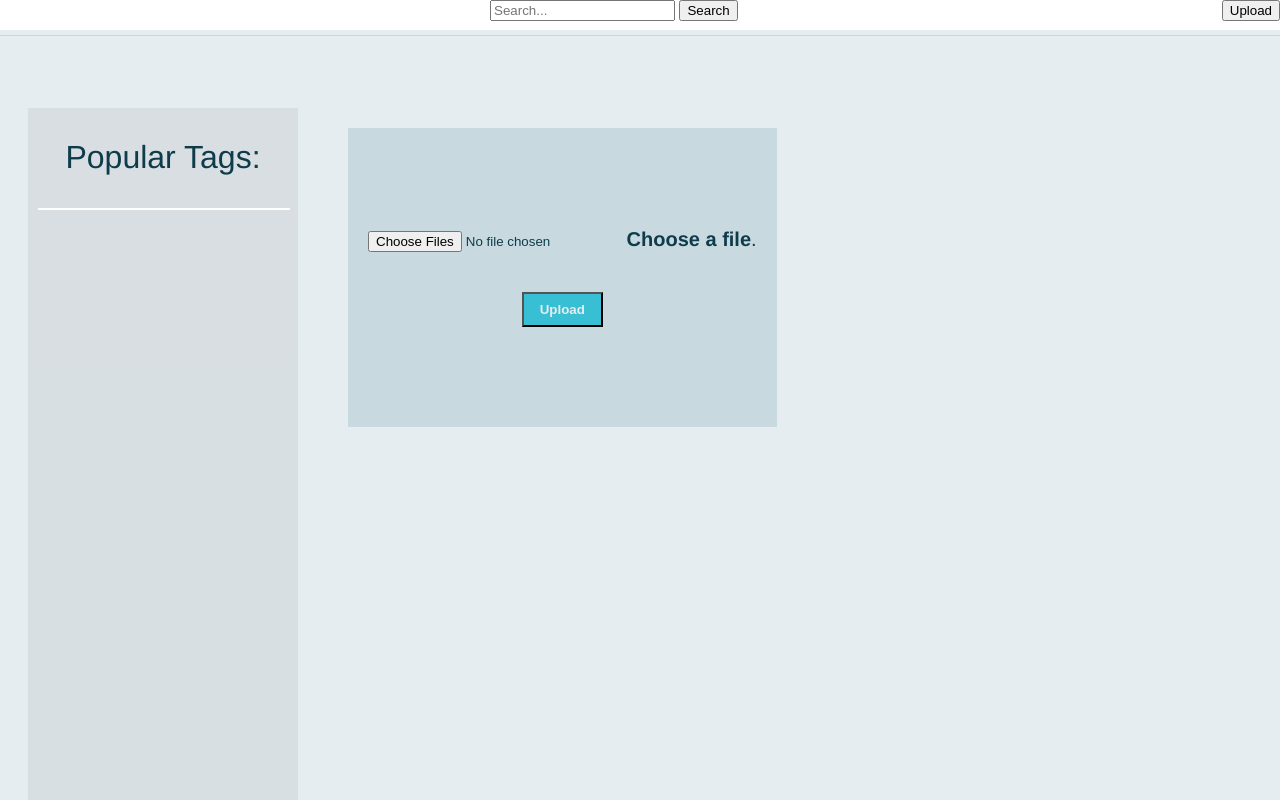
After one commit to ashleyswinning/pinmages, a Python web app: template pinmages/templates/jinja2/imageupload.html in a window 1280 px wide. The commit adds this page. Run offline with Jinja, Linux system fonts and the light colour scheme; the template is opened without the code that fills it, so the values that code supplies are empty.

Commit message:
imageuploader created

```diff
--- /dev/null
+++ b/pinmages/static/formupload.css
@@ -0,0 +1,257 @@
+
+		html
+		{
+		}
+			body
+			{
+				font-family: Roboto, sans-serif;
+				color: #0f3c4b;
+				background-color: #e5edf1;
+				padding: 5rem 1.25rem; /* 80 20 */
+			}
+
+
+ .sidebar {
+   position: fixed;
+   margin-top: 20px;
+   width: 200px;
+   height: 100%;
+ }
+
+ .header {
+   width: 100%;
+   height: 30px;
+   position: fixed;
+   top: 0;
+   left: 0;
+   background-color: #fff;
+   z-index: 1
+ }
+
+ .content {
+   margin-top: 20px;
+   margin-left: 300px;
+   height: 500px;
+   width: initial;
+   position: absolute;
+   overflow: auto;
+   z-index: 0;
+   padding: 20px;
+
+ }
+
+
+			.container
+			{
+				width: 100%;
+				max-width: 680px; /* 800 */
+				text-align: center;
+				margin: 0 auto;
+			}
+
+				.container h1
+				{
+					font-size: 42px;
+					font-weight: 300;
+					color: #0f3c4b;
+					margin-bottom: 40px;
+				}
+				.container h1 a:hover,
+				.container h1 a:focus
+				{
+					color: #39bfd3;
+				}
+
+				.container nav
+				{
+					margin-bottom: 40px;
+				}
+					.container nav a
+					{
+						border-bottom: 2px solid #c8dadf;
+						display: inline-block;
+						padding: 4px 8px;
+						margin: 0 5px;
+					}
+					.container nav a.is-selected
+					{
+						font-weight: 700;
+						color: #39bfd3;
+						border-bottom-color: currentColor;
+					}
+					.container nav a:not( .is-selected ):hover,
+					.container nav a:not( .is-selected ):focus
+					{
+						border-bottom-color: #0f3c4b;
+					}
+
+				.container footer
+				{
+					color: #92b0b3;
+					margin-top: 40px;
+				}
+					.container footer p + p
+					{
+						margin-top: 1em;
+					}
+					.container footer a:hover,
+					.container footer a:focus
+					{
+						color: #39bfd3;
+					}
+
+				.box
+				{
+					font-size: 1.25rem; /* 20 */
+					background-color: #c8dadf;
+					position: relative;
+					padding: 100px 20px;
+				}
+				.box.has-advanced-upload
+				{
+					outline: 2px dashed #92b0b3;
+					outline-offset: -10px;
+
+					-webkit-transition: outline-offset .15s ease-in-out, background-color .15s linear;
+					transition: outline-offset .15s ease-in-out, background-color .15s linear;
+				}
+				.box.is-dragover
+				{
+					outline-offset: -20px;
+					outline-color: #c8dadf;
+					background-color: #fff;
+				}
+					.box__dragndrop,
+					.box__icon
+					{
+						display: none;
+					}
+					.box.has-advanced-upload .box__dragndrop
+					{
+						display: inline;
+					}
+					.box.has-advanced-upload .box__icon
+					{
+						width: 100%;
+						height: 80px;
+						fill: #92b0b3;
+						display: block;
+						margin-bottom: 40px;
+					}
+
+					.box.is-uploading .box__input,
+					.box.is-success .box__input,
+					.box.is-error .box__input
+					{
+						visibility: hidden;
+					}
+
+					.box__uploading,
+					.box__success,
+					.box__error
+					{
+						display: none;
+					}
+					.box.is-uploading .box__uploading,
+					.box.is-success .box__success,
+					.box.is-error .box__error
+					{
+						display: block;
+						position: absolute;
+						top: 50%;
+						right: 0;
+						left: 0;
+
+						-webkit-transform: translateY( -50% );
+						transform: translateY( -50% );
+					}
+					.box__uploading
+					{
+						font-style: italic;
+					}
+					.box__success
+					{
+						-webkit-animation: appear-from-inside .25s ease-in-out;
+						animation: appear-from-inside .25s ease-in-out;
+					}
+						@-webkit-keyframes appear-from-inside
+						{
+							from	{ -webkit-transform: translateY( -50% ) scale( 0 ); }
+							75%		{ -webkit-transform: translateY( -50% ) scale( 1.1 ); }
+							to		{ -webkit-transform: translateY( -50% ) scale( 1 ); }
+						}
+						@keyframes appear-from-inside
+						{
+							from	{ transform: translateY( -50% ) scale( 0 ); }
+							75%		{ transform: translateY( -50% ) scale( 1.1 ); }
+							to		{ transform: translateY( -50% ) scale( 1 ); }
+						}
+
+					.box__restart
+					{
+						font-weight: 700;
+					}
+					.box__restart:focus,
+					.box__restart:hover
+					{
+						color: #39bfd3;
+					}
+
+					.js .box__file
+					{
+						width: 0.1px;
+						height: 0.1px;
+						opacity: 0;
+						overflow: hidden;
+						position: absolute;
+						z-index: -1;
+					}
+					.js .box__file + label
+					{
+						max-width: 80%;
+						text-overflow: ellipsis;
+						white-space: nowrap;
+						cursor: pointer;
+						display: inline-block;
+						overflow: hidden;
+					}
+					.js .box__file + label:hover strong,
+					.box__file:focus + label strong,
+					.box__file.has-focus + label strong
+					{
+						color: #39bfd3;
+					}
+					.js .box__file:focus + label,
+					.js .box__file.has-focus + label
+					{
+						outline: 1px dotted #000;
+						outline: -webkit-focus-ring-color auto 5px;
+					}
+						.js .box__file + label *
+						{
+							/* pointer-events: none; */ /* in case of FastClick lib use */
+						}
+
+					.no-js .box__file + label
+					{
+						display: none;
+					}
+
+					.no-js .box__button
+					{
+						display: block;
+					}
+					.box__button
+					{
+						font-weight: 700;
+						color: #e5edf1;
+						background-color: #39bfd3;
+						display: block;
+						padding: 8px 16px;
+						margin: 40px auto 0;
+					}
+						.box__button:hover,
+						.box__button:focus
+						{
+							background-color: #0f3c4b;
+						}
--- a/pinmages/static/imageedit.css
+++ b/pinmages/static/imageedit.css
@@ -21,7 +21,7 @@
 
  .content {
    margin-top: 20px;
-   margin-left: 200px;
+   margin-left: 250px;
    height: 500px;
    width: initial;
    position: absolute;
--- /dev/null
+++ b/pinmages/templates/jinja2/imageupload.html
@@ -0,0 +1,28 @@
+<link rel="stylesheet" type="text/css" href="static/formupload.css"></link>
+<script src=“/static/formupload.js” ></script>
+
+<div class="sidebar"> {% include 'tags.html' %} </div>
+<div class="header">
+{% include 'headerbar.html' %}
+</div>
+
+<div class="content">
+
+<div class = "uploadbox">
+
+<form class="box" method="post" action="" enctype="multipart/form-data">
+  <div class="box__input">
+    <input class="box__file" type="file" name="files[]" id="file" data-multiple-caption="{count} files selected" multiple />
+    <label for="file"><strong>Choose a file</strong><span class="box__dragndrop"> or drag it here</span>.</label>
+    <button class="box__button" type="submit">Upload</button>
+  </div>
+  <div class="box__uploading">Uploading&hellip;</div>
+  <div class="box__success">Done!</div>
+  <div class="box__error">Error! <span></span>.</div>
+</form>
+
+
+
+</div>
+
+</div>
--- a/pinmages/urls.py
+++ b/pinmages/urls.py
@@ -24,8 +24,10 @@ urlpatterns = [
     url(r'^gridedit', views.gridedit),
     url(r'^grid', views.grid),
     url(r'^viewgrid', views.viewgrid),
+    url(r'^imageupload',views.imageupload),
     url(r'^imageinfo', views.imageinformation),
     url(r'^imageedit', views.imageedit),
     url(r'^image/(?P<id>\d+)/download', views.download_image),
     url(r'^image', views.image)
+
 ]
--- a/pinmages/views.py
+++ b/pinmages/views.py
@@ -67,3 +67,8 @@ def download_image(request, id):
     res = HttpResponse(bs, content_type='application/force-download')
     res['Content-Disposition'] = 'attachment; filename=my_sprite.png'
     return res
+
+
+def imageupload(request):
+	template = get_template('imageupload.html')
+	return HttpResponse(template.render())
```
Also changed, not shown: pinmages/static/formupload.js (added, +175 -0 lines).
